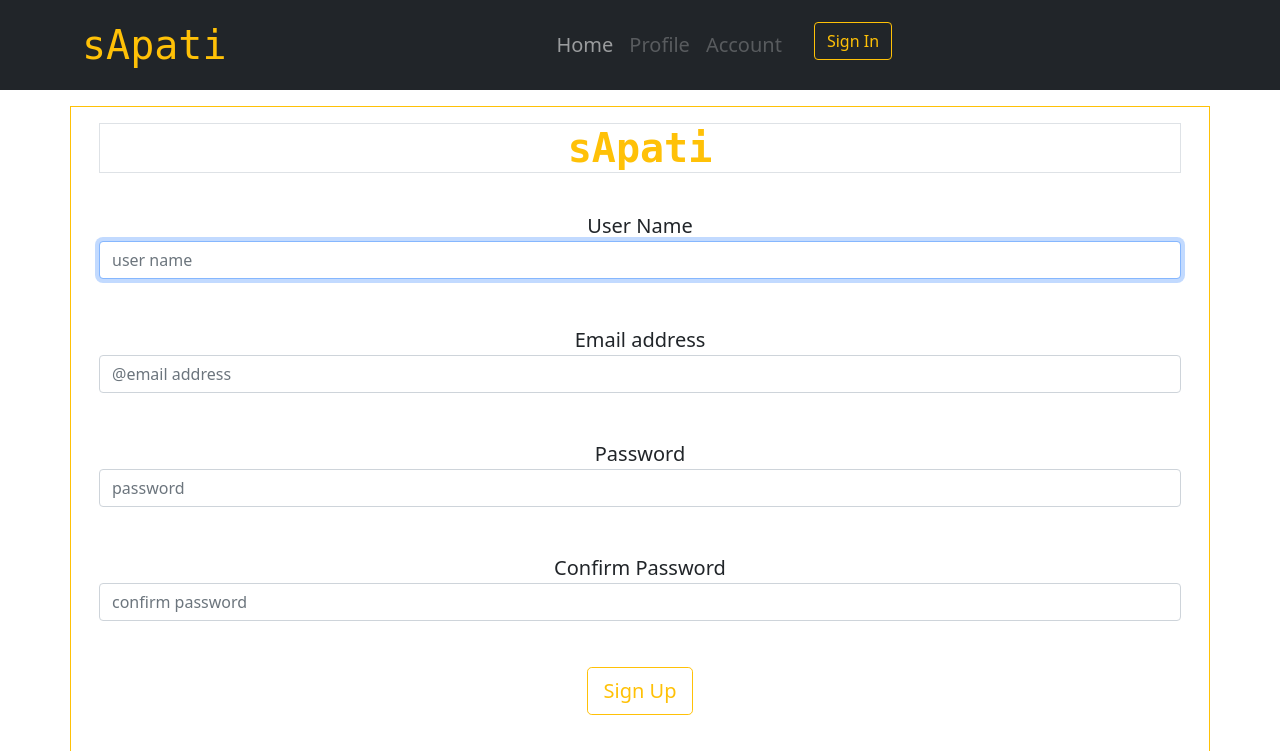
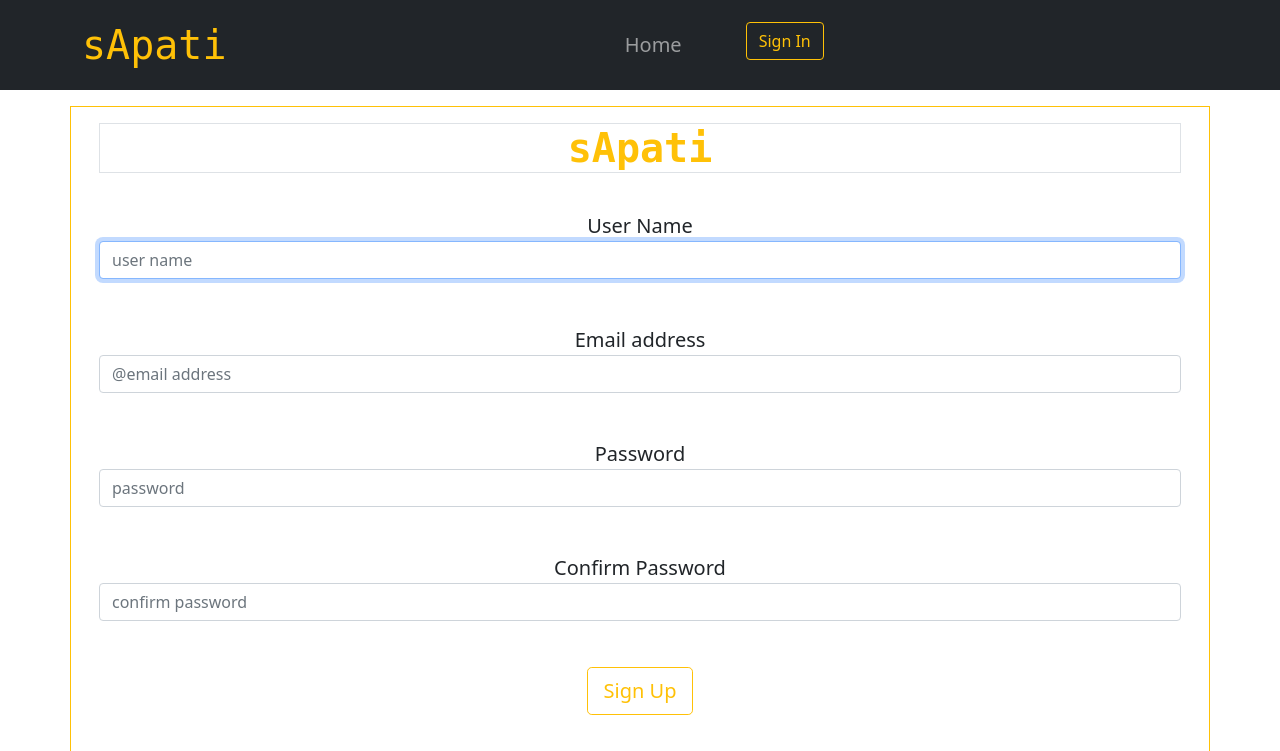
Before and after one commit to npoudelp/sapati, a PHP site: page /pages/register.php in a window 1280 px wide. Shown: the top 751 px of the page. Run offline with PHP 8.4, Linux system fonts and the light colour scheme; some libraries are stand-ins or nearby versions.

Commit message:
navbar changed

```diff
--- a/pages/login.php
+++ b/pages/login.php
@@ -27,10 +27,10 @@
                                 <a href="../index.php" class="nav-link">Home</a>
                             </li>
                             <li class="nav-item">
-                                <a href="./friends.php" class="nav-link disabled">Profile</a>
+                                <a href="#" class="nav-link disabled"></a>
                             </li>
                             <li class="nav-item">
-                                <a href="./accounts.php" class="nav-link disabled">Add Account</a>
+                                <a href="#" class="nav-link disabled"></a>
                             </li>
                         </ul>
                     </div>
--- a/pages/register.php
+++ b/pages/register.php
@@ -29,10 +29,10 @@
                                 <a href="../index.php" class="nav-link">Home</a>
                             </li>
                             <li class="nav-item">
-                                <a href="./friends.php" class="nav-link disabled">Profile</a>
+                                <a href="#" class="nav-link disabled"></a>
                             </li>
                             <li class="nav-item">
-                                <a href="./accounts.php" class="nav-link disabled">Account</a>
+                                <a href="#" class="nav-link disabled"></a>
                             </li>
                         </ul>
                     </div>
```
